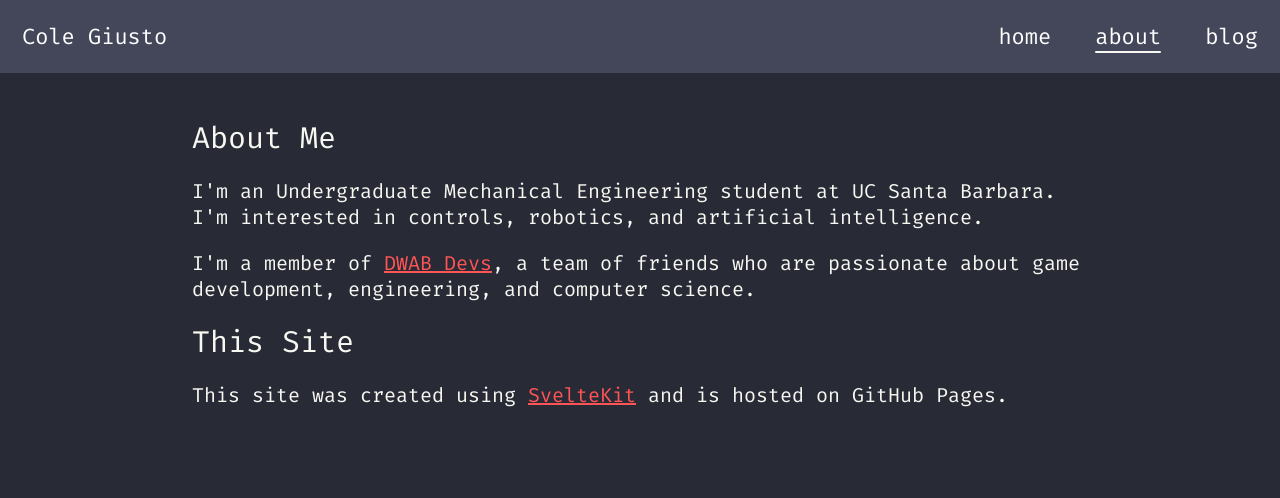
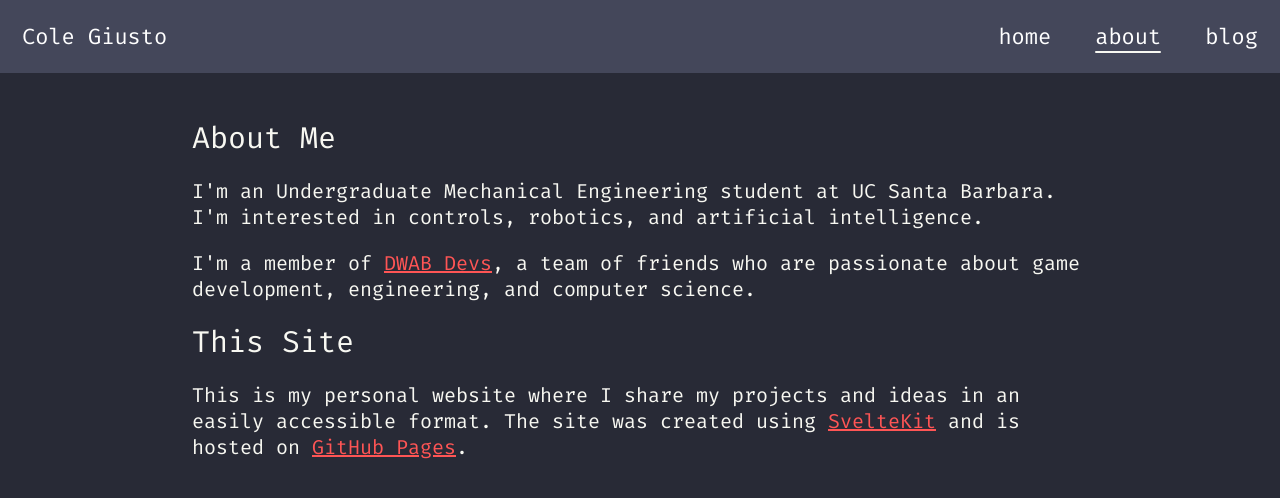
Before and after one commit to colegiusto/colegiusto.github.io, a SvelteKit app: page /about in a window 1280 px wide. Shown: the top 498 px of the page. Built offline with nearby package versions, Linux system fonts and the light colour scheme.

Commit message:
Update +page.svelte

```diff
--- a/src/routes/about/+page.svelte
+++ b/src/routes/about/+page.svelte
@@ -8,4 +8,8 @@
     engineering, and computer science.
 </p>
 <h2>This Site</h2>
-<p>This site was created using <a href="https://kit.svelte.dev">SvelteKit</a> and is hosted on GitHub Pages.</p>
+<p>
+    This is my personal website where I share my projects and ideas in an easily accessible format.
+    The site was created using <a href="https://kit.svelte.dev">SvelteKit</a> and is hosted on <a href="https://pages.github.com">GitHub Pages</a>.
+
+</p>
```
